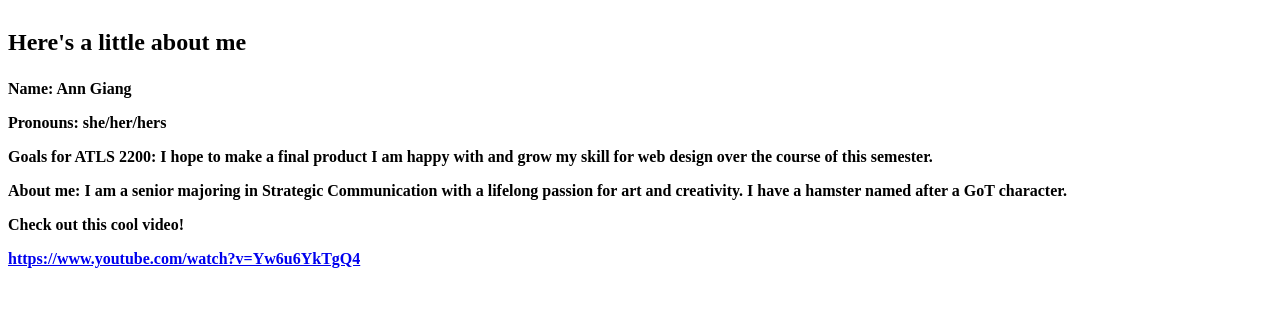
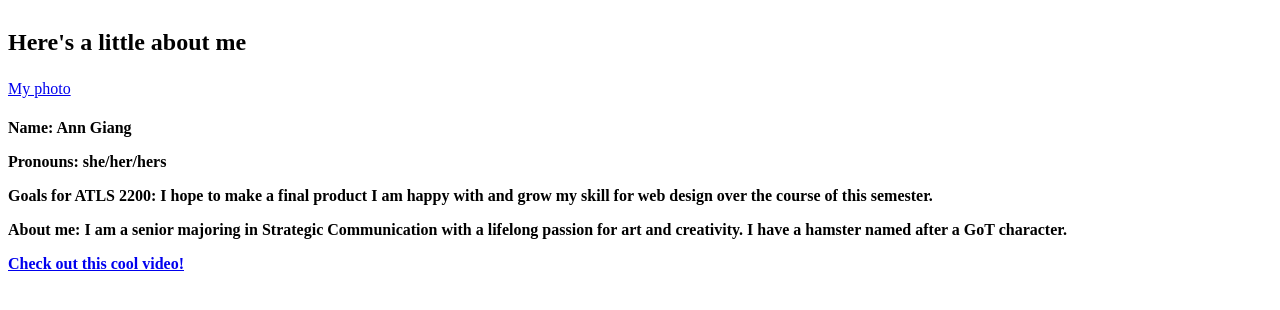
Before and after one commit to angi9980/angi9980.github.io, a plain HTML site: page index.html in a window 1280 px wide. Shown: the part 72-382 px from the top of the page. Drawn offline with Linux system fonts and the light colour scheme.

Commit message:
Updated index

```diff
--- a/index.html
+++ b/index.html
@@ -10,14 +10,13 @@
         <h2>
             <p>Here's a little about me</p>
         </h2>
-        <a href="../img/me.jpeg"></a>
+        <a href="../img/me.jpeg">My photo</a>
         <h4>
             <p>Name: Ann Giang</p>
             <p>Pronouns: she/her/hers</p>
             <p>Goals for ATLS 2200: I hope to make a final product I am happy with and grow my skill for web design over the course of this semester.</p>
             <p>About me: I am a senior majoring in Strategic Communication with a lifelong passion for art and creativity. I have a hamster named after a GoT character.</p>
-            <p>Check out this cool video!</p>
-            <a href="PATH">https://www.youtube.com/watch?v=Yw6u6YkTgQ4</a>
+            <a href="https://www.youtube.com/watch?v=Yw6u6YkTgQ4">Check out this cool video!</a>
         </h4>
     </body>
     </head>
```
